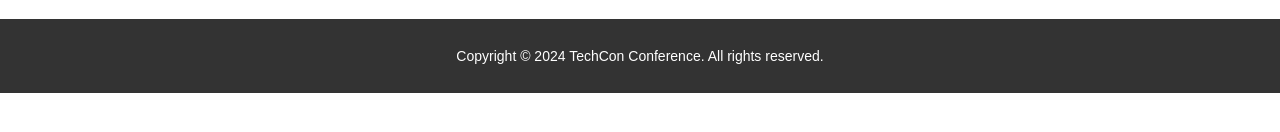
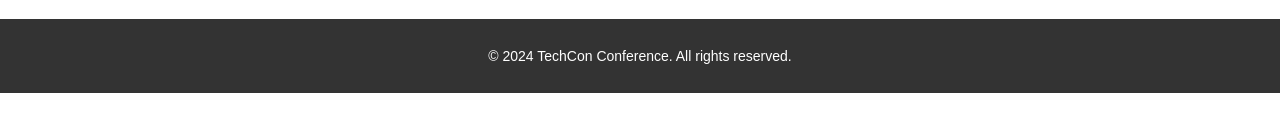
Before and after one commit to adaoraeneje/TechCon_HTML, a plain HTML site: page techcon_website/schedule.html in a window 1280 px wide. Shown: the part 540-672 px from the top of the page. Drawn offline with Linux system fonts and the light colour scheme.

```diff
--- a/techcon_website/schedule.html
+++ b/techcon_website/schedule.html
@@ -107,9 +107,10 @@
     </table>
   </main>
 
+ <!-- Footer with copyright -->
   <footer>
- <p>Copyright &copy; 2024 TechCon Conference. All rights reserved.</p>
-</footer>
+    <p>&copy; 2024 TechCon Conference. All rights reserved.</p>
+  </footer>
 
 </body>
 </html>
```
